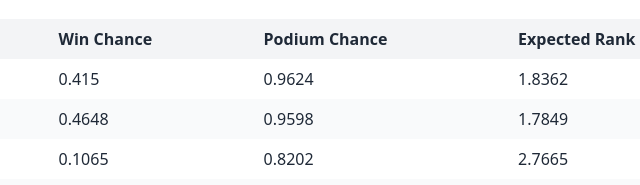
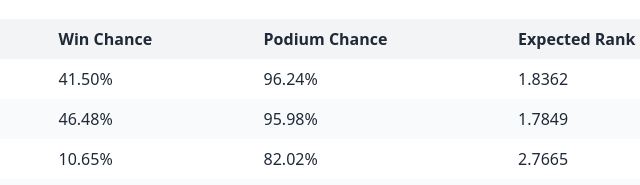
Before and after one commit to pga27/PC2025_Predictions, a plain HTML site: page index.html in a window 1280 px wide. Shown: the part 615-800 px from the top of the page, 486-1126 px from the left. Drawn offline with nearby package versions, Linux system fonts and the light colour scheme.

Commit message:
percentage in the winChange and podiumChance

```diff
--- a/index.html
+++ b/index.html
@@ -137,7 +137,12 @@
                         ['name', 'winChance', 'podiumChance', 'expectedRank'].forEach(col => {
                             const td = document.createElement('td');
                             td.className = "px-4 py-2";
-                            td.textContent = result[col];
+                            if (col === 'winChance' || col === 'podiumChance') {
+                                td.textContent = `${(result[col] * 100).toFixed(2)}%`;
+
+                            } else {
+                                td.textContent = result[col];
+                            }
                             tr.appendChild(td);
                         });
 
```
